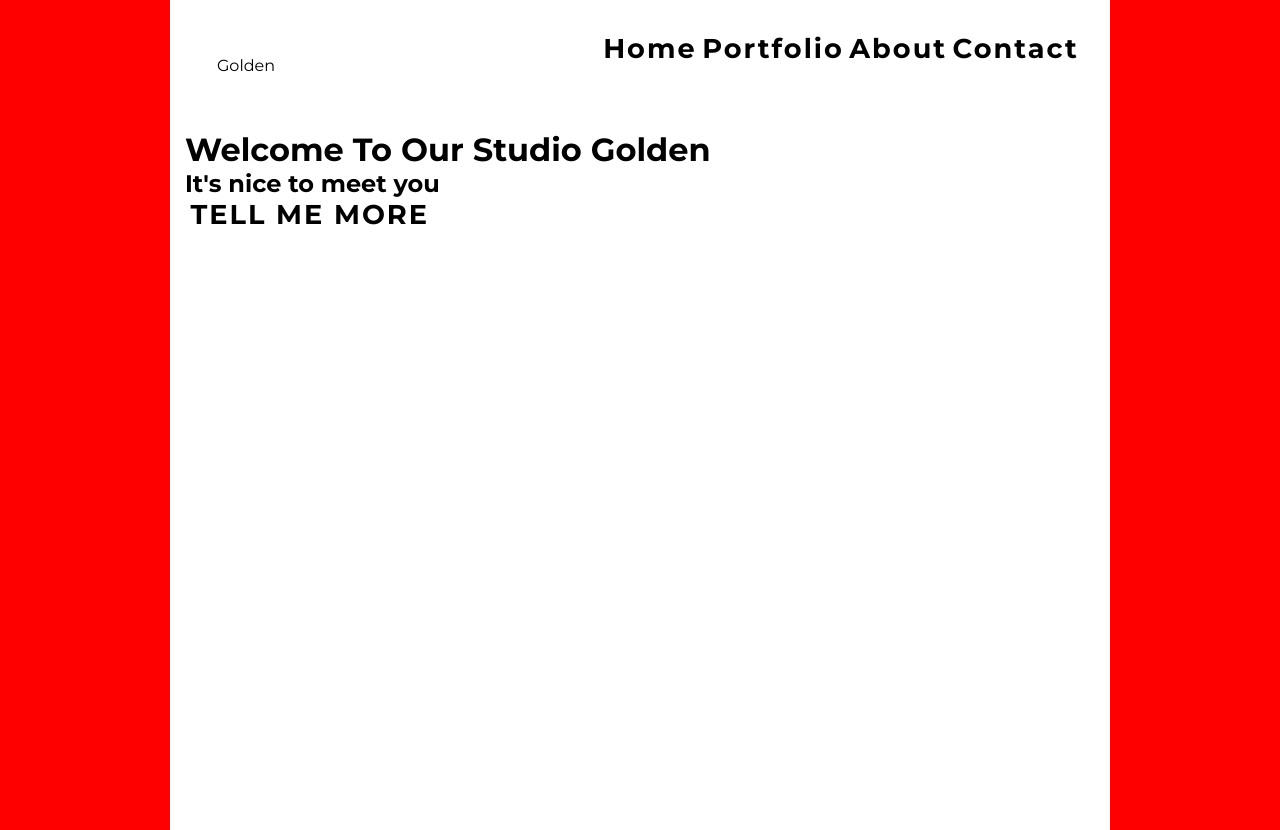
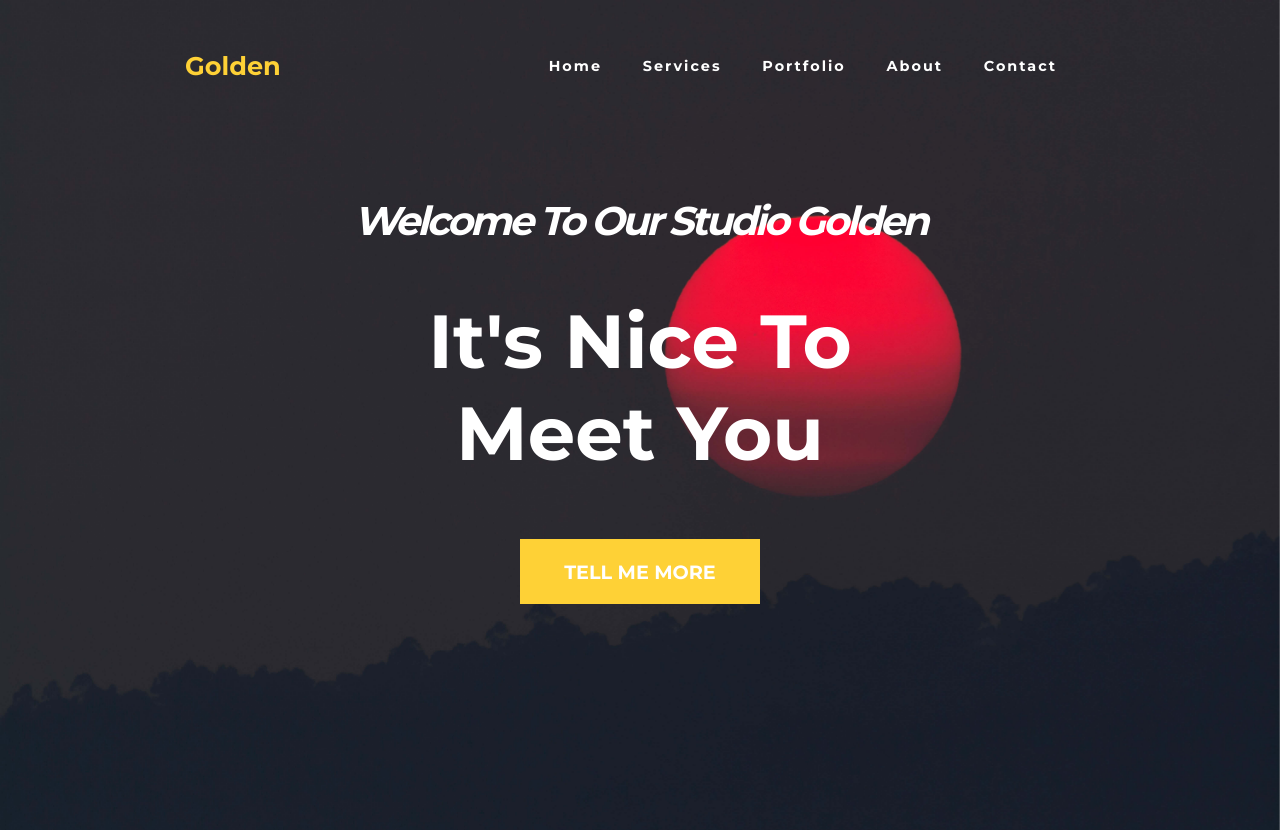
Before and after one commit to thempower/Simple-landing-page-using-git-and-task-runner, a website: page index.html in a window 1280 px wide. After the commit the page ends 800 px from the top, so only its background shows below. Drawn offline with Linux system fonts and the light colour scheme.

Commit message:
finish navbar and hello section

```diff
--- a/index.html
+++ b/index.html
@@ -14,11 +14,13 @@
 </head>
 <body>
     <div class="wrapper">
+        <img class="background"src="images/moon.jpg" alt="moon" srcset="">
         <div class="container">
             <nav>
-            <span>Golden</span>
+                <h2 class="logo">Golden</h2>
                 <ul>
                     <li><a href="#">Home</a></li>
+                    <li><a href="#">Services</a></li>
                     <li><a href="#">Portfolio</a></li>
                     <li><a href="#">About</a></li>
                     <li><a href="#">Contact</a></li>
@@ -31,10 +33,11 @@
             </nav>
             <div class="header">
                 <header>
-                    <h1>Welcome To Our Studio Golden</h1>
-                    <h2>It's nice to meet you</h2>
-                    <a href="#" target="#">TELL ME MORE</a>
+                    <h3>Welcome To Our Studio Golden</h3>
+                    <span class="header-title">It's nice to meet you</span>
+                    <a href="#" target="#"><span class="btn-text">TELL ME MORE</span></a>
                 </header>
+            </div>
         </div>
     </div>
     <script>
--- a/package.json
+++ b/package.json
@@ -15,7 +15,7 @@
     "build:autoprefixer": "postcss css/*.css --use autoprefixer -d css",
     "build-dev": "npm-run-all build-dev:sass build:autoprefixer",
     "build-dev:sass": "sass --style=expanded --source-map sass:css",
-    "watch": "npm-run-all build build-dev -p watch:*",
+    "watch": "npm-run-all build:* build-dev -p watch:*",
     "watch:browsersync": "browser-sync start --server --files \"css/*.css\" \"*.html\"",
     "watch:sassprefixer": "onchange sass/*.scss -- npm run build-dev"
   },
--- a/sass/style.scss
+++ b/sass/style.scss
@@ -4,9 +4,10 @@
 /* VARIABLES DECLARATION */
 
 /* COLORS */
-$button-color: #fed136;
-$headers-color: #222222;
-$paragraph-color: #777777;
+$yellow-color: #fed136;
+$dark-color: #222222;
+$light-dark-color: #777777;
+$white-color: #ffffff;
 
 /* FONTS */
 
@@ -19,69 +20,153 @@ $sub-font: 'Roboto Slab', serif;
     padding: 0;
     box-sizing: border-box;
 }
+a {
+
+    text-decoration: none;
+}
+
+/* GLOBAL */
+h2 {
+    font-family: $main-font;
+    font-size: 2.5rem;
+    color: $white-color;
+
+}
+
+h3 {
+    font-style: italic;
+    font-size: 2.5rem;
+    color: $white-color;
+
+}
+
+
+
+/* STYLING */
 
 body {
     font-family: $main-font;
     font-size: 16px;
+    color: $dark-color;
 }
 .wrapper {
-    background-color: red;
+    position:relative;
+    height: 100vh; /* ask about height 700px */
+    overflow: hidden;
+
+}
+.background {
+    position: fixed;
+    width: 100%;
+    object-fit: cover;
+    z-index:-1;
+    overflow:hidden;
+
 }
 .container {
+
     max-width: 940px;
-    background-color: white;
 
 }
-header {
-    height: 700px;
+.header{
+    position: absolute;
+    top: 50%;
+    left: 50%;
+    transform: translate(-50%, -50%);
+    text-align: center;
+}
 
+header h3 {
+
+    letter-spacing: -3px;
+
+}
+span.header-title {
+    display: block;
+    font-size: 4.7rem;
+    font-weight: bold;
+    margin-top: 50px;
+    margin-bottom: 60px;
+    text-transform: capitalize;
+    color: $white-color;
+}
+.header a {
+    margin: 0 auto;
+    display: flex;
+    justify-content: center;
+    align-items: center;
+    width: 240px;
+    height: 65px;
+    background-color: $yellow-color;
+    transition: all .5s ease-in-out;
+}
+.header a:hover {
+    background-color: $white-color;
+    color: $yellow-color;
+    transition: .5s all ease-in-out;
+}
+.header a:hover .btn-text {
+    color: $yellow-color;
+}
+.header .btn-text {
+    text-decoration: none;
+    font-family: $main-font;
+    font-size: 1.2rem;
+    color: $white-color;
+    font-weight: bold;
+    transition: .5s all ease-in-out;
+}
+.logo {
+    margin: 0;
+    padding: 0;
+    font-size: 1.6rem;
+    font-weight: bold;
+    color: $yellow-color;
 
 }
 
 nav {
-    position: relative;
     display:flex;
+    padding-top: 50px;
     justify-content: space-between;
     align-items: center;
-    padding: 2em;
     background: transparent;
  }
 
- ul {
-     width: 55%;
+nav ul {
      display: flex;
-     justify-content: space-around;
+     justify-content: flex-end;
+     align-items: center;
      list-style: none;
  }
 
- nav ul li {
-     font-size: 1rem;
+ nav li {
+    margin: 0 auto;
+    display: flex;
+    justify-content: center;
+    align-items: center;
+    padding-right: 35px;
+ }
+ nav a {
 
- }
- a {
+    font-family: $main-font;
      text-decoration: none;
-     font-size: 1.7rem;
+     font-size: 0.9rem;
      font-weight: bold;
-     color: var(--gold);
+     color: $white-color;
      padding: .2em;
      position: relative;
      letter-spacing: 2px;
+     transition: .5s all ease;
  }
 
- a::after {
-     content: '';
-     position: absolute;
-     bottom: 0px;
-     left: 0px;
-     width: 0%;
-     background-color: var(--gold);
-     height: .15em;
-     border-radius: 10px;
-     transition: 0.3s ease-in-out;
+ nav a:hover {
+    color: $yellow-color;
+    scale: 1.1;
  }
-
- a:hover::after {
-     width: 100%;
+ nav a:focus{
+    color: $yellow-color;
+    scale: 1.1;
  }
 
  /*  Burger Styling */
@@ -91,18 +176,8 @@ nav {
      outline: none;
      cursor: pointer;
      display: none;
-
  }
 
- .line {
-     width: 3em;
-     height: .3em;
-     background: var(--gold);
-     margin: .7em;
-     border-radius: 20px;
-     transition: .3s ease-in-out;
-
- }
 
  /* Media Queries */
 
```
Also changed, not shown: css/style.css, images/moon.jpg (added), 1 other file. Lines whose indentation alone changed are shown as unchanged.
